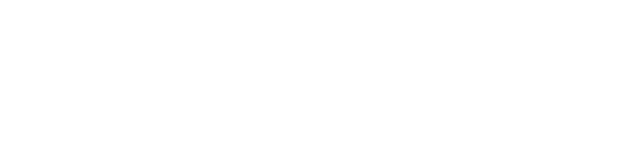
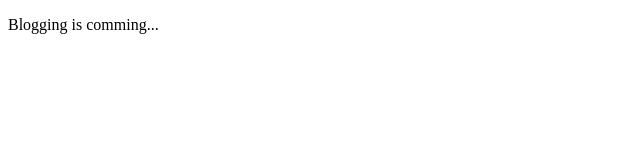
Before and after one commit to cmcarvalho/Blogging-Website, a plain HTML site: page index.html in a window 1280 px wide. Shown: the whole page, without its empty margins (0-640 px from the left). Drawn offline with Linux system fonts and the light colour scheme.

Commit message:
Add files via upload

```diff
--- a/index.html
+++ b/index.html
@@ -8,5 +8,7 @@
 </head>
 <body>
 
+<p> Blogging is comming...</p>
+
 </body>
 </html>
```
